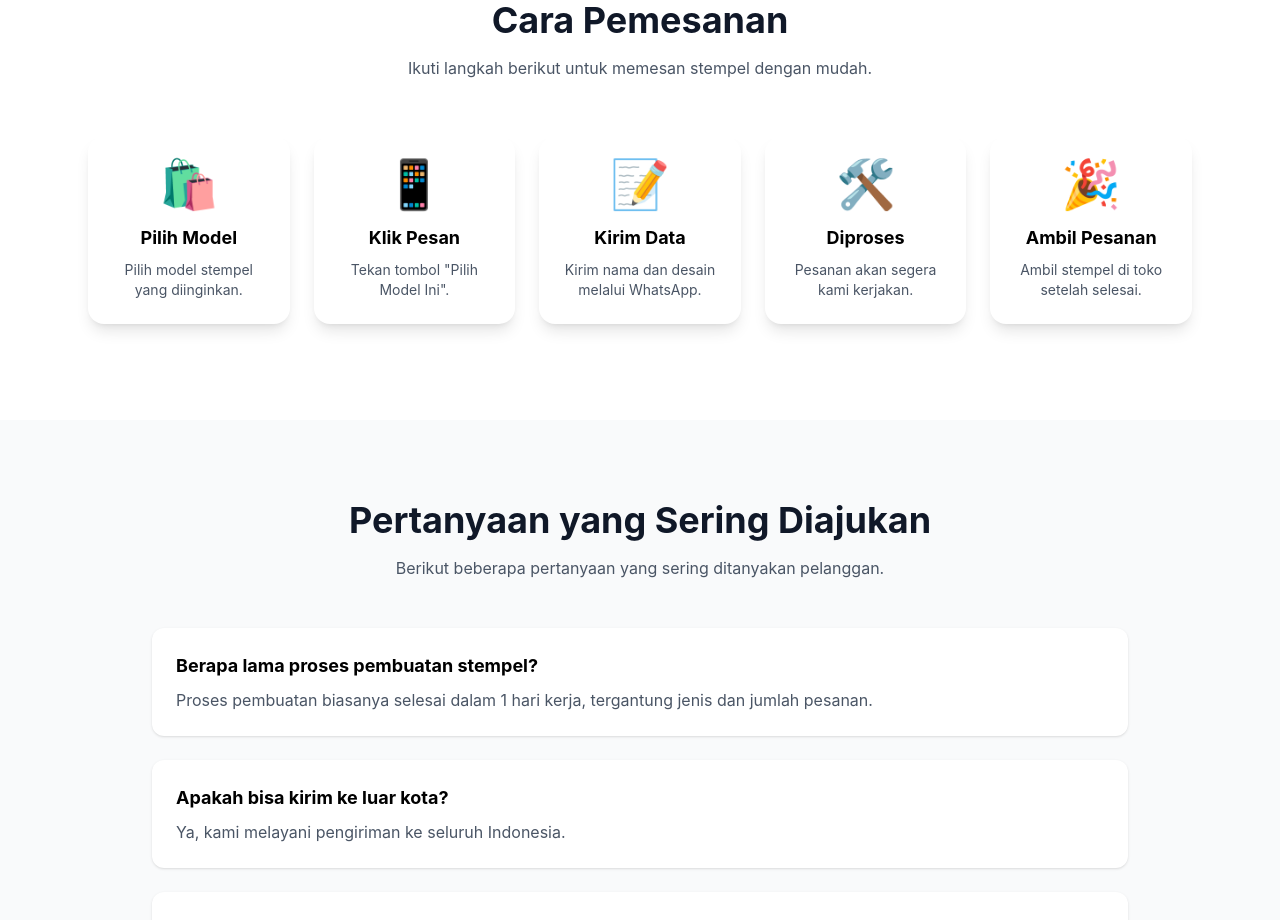
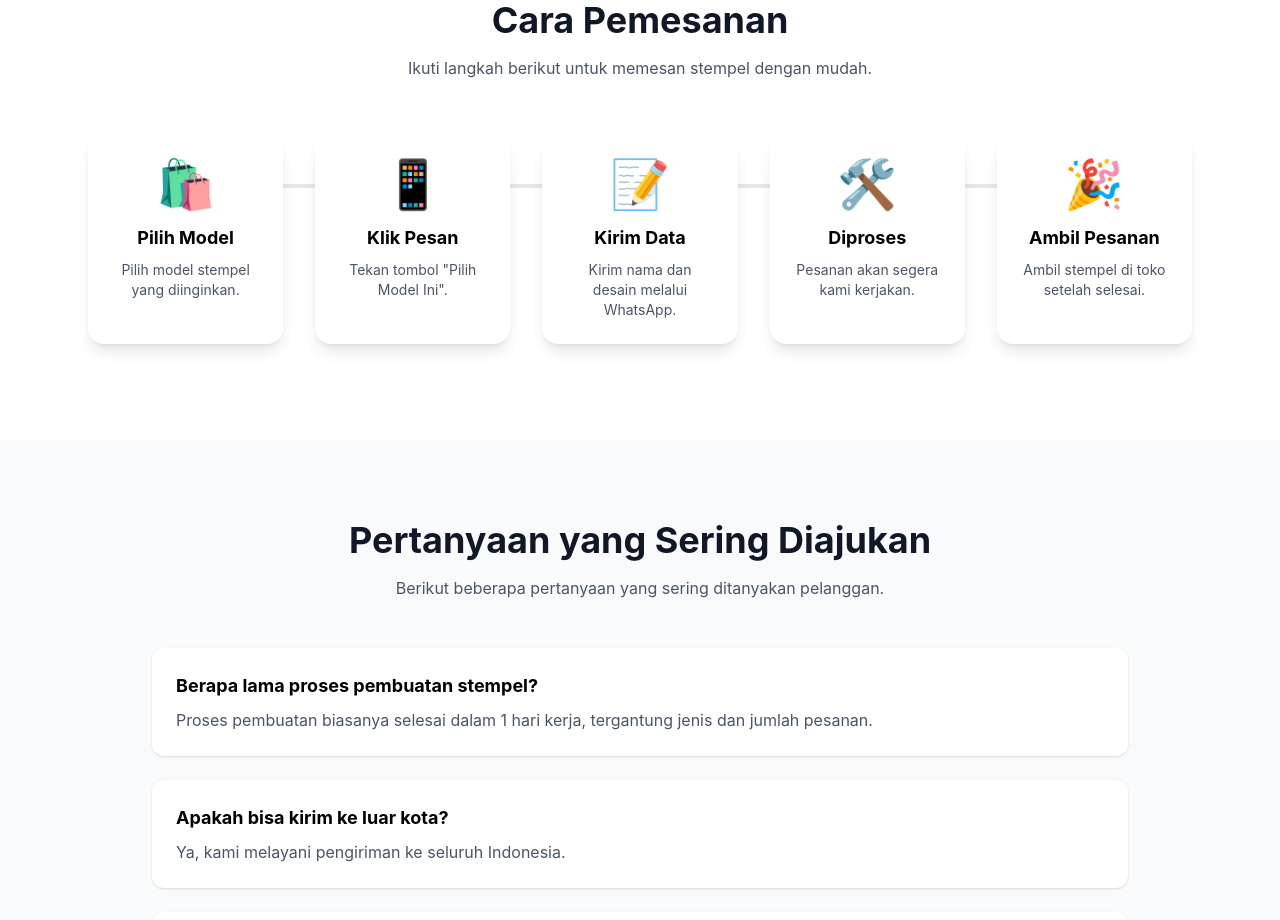
Before and after one commit to althafgi186-alt/grama-stempel, a React (Vite) app in the folder client/: page / in a window 1280 px wide. Shown: the part 1920-2840 px from the top of the page. Built offline with nearby package versions, Linux system fonts and the light colour scheme.

Commit message:
perubahan kode orderStep

```diff
--- a/client/src/sections/OrderSteps.jsx
+++ b/client/src/sections/OrderSteps.jsx
@@ -11,7 +11,11 @@ function OrderSteps() {
           Ikuti langkah berikut untuk memesan stempel dengan mudah.
         </p>
 
-        <div className="mt-14 grid gap-6 md:grid-cols-5">
+        <div className="mt-14 relative">
+
+          <div className="hidden md:block absolute top-12 left-0 right-0 h-1 bg-gray-200"></div>
+
+          <div className="grid gap-8 md:grid-cols-5 relative">
 
           {/* Card 1 */}
           <div className="bg-white shadow-lg rounded-2xl p-6 text-center hover:-translate-y-3 hover:scale-105 hover:shadow-2xl transition-all duration-300">
@@ -49,7 +53,7 @@ function OrderSteps() {
             </p>
           </div>
 
-          {/* Card 5 */}
+                    {/* Card 5 */}
           <div className="bg-white shadow-lg rounded-2xl p-6 text-center hover:-translate-y-3 hover:scale-105 hover:shadow-2xl transition-all duration-300">
             <div className="text-5xl">🎉</div>
             <h3 className="mt-4 font-bold text-lg">Ambil Pesanan</h3>
@@ -58,11 +62,14 @@ function OrderSteps() {
             </p>
           </div>
 
-        </div>
+        </div> {/* Tutup grid */}
 
-      </div>
-    </section>
-  );
+      </div> {/* Tutup mt-14 relative */}
+
+    </div> {/* Tutup max-w-6xl */}
+
+  </section>
+);
 }
 
 export default OrderSteps;
```
